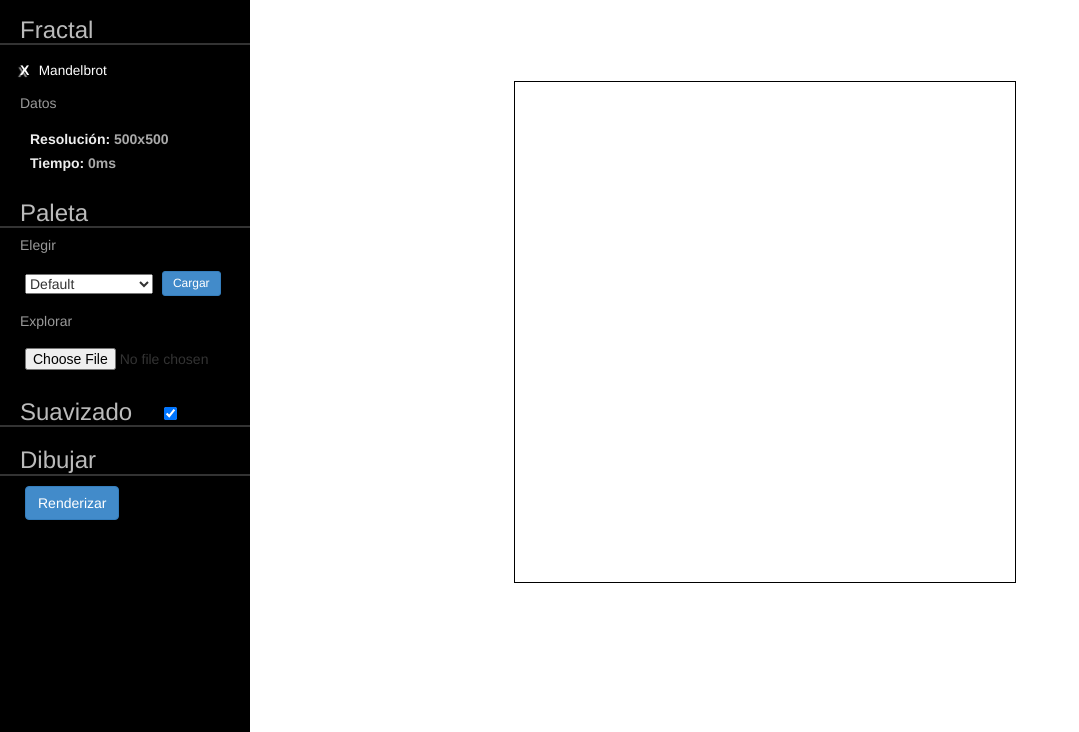
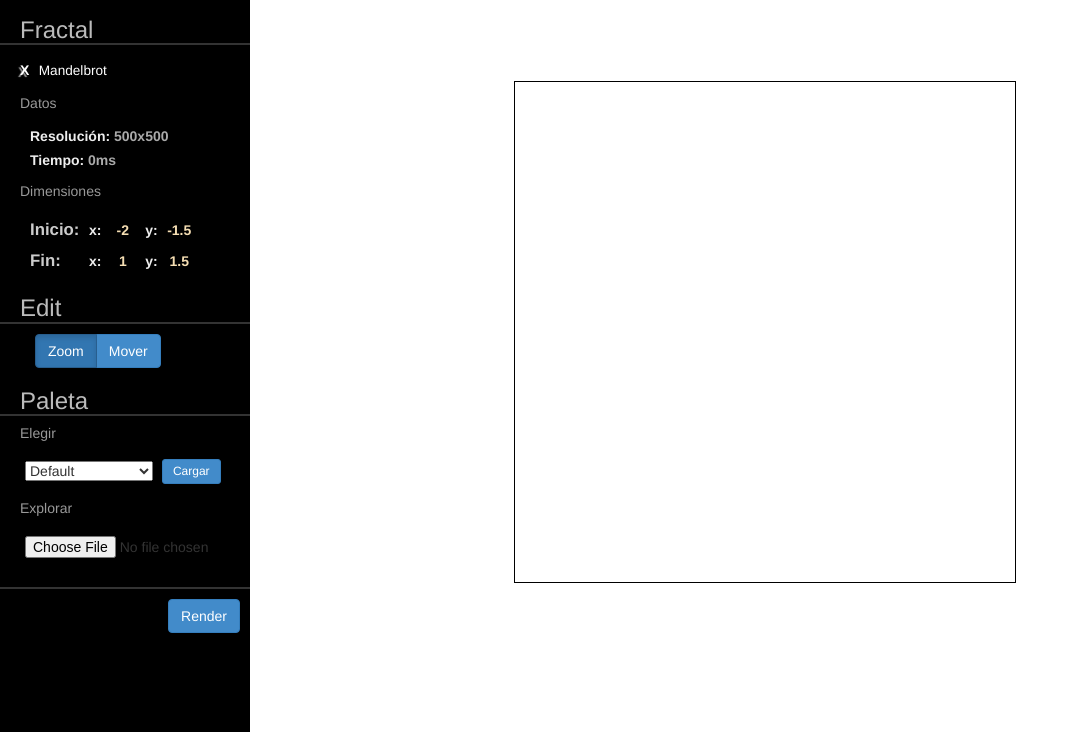
Before and after one commit to juampi92/VisualizacionCompI, a plain HTML site: page entrega2/index.html in a window 1280 px wide. Shown: the part 68-800 px from the top of the page, without its empty margins (0-1079 px from the left). Drawn offline with Linux system fonts and the light colour scheme.

Commit message:
Editable dimensions

```diff
--- a/engine/css/style.css
+++ b/engine/css/style.css
@@ -1,3 +1,11 @@
 body {
 	margin: auto;
 }
+
+.unselect{
+	-moz-user-select: -moz-none;
+	-khtml-user-select: none;
+	-webkit-user-select: none;
+	-ms-user-select: none;
+	user-select: none;
+}
--- a/entrega2/fractales.js
+++ b/entrega2/fractales.js
@@ -70,8 +70,7 @@ fractal.base.prototype.iterar = function(c){
 fractal.mandelbrot = function(){};
 fractal.mandelbrot.prototype = new fractal.base();
 
-fractal.mandelbrot.prototype.start = { x:-2 , y:-1.5 };
-fractal.mandelbrot.prototype.end = { x:1 , y:1.5 };
+fractal.mandelbrot.prototype.dim = {x:{s:-2,e:1},y:{s:-1.5,e:1.5}};
 fractal.mandelbrot.prototype.DIVERGE = 4; // Diverge al cuadrado
 fractal.mandelbrot.prototype.exp = 2;
 
--- a/entrega2/index.html
+++ b/entrega2/index.html
@@ -34,10 +34,33 @@
 							</select>
 						</div>
 						<h5>Datos</h5>
-						<ul id="datos">
-							<li><b>Resolución: <span>- x -</span></b><br></li>
-							<li><b title="Tiempo de cálculo">Tiempo: <span>- ms</span></b><br></li>
+						<ul id="datos" class="data">
+							<li><b>Resolución: <span>- x -</span></b></li>
+							<li><b title="Tiempo de cálculo">Tiempo: <span>- ms</span></b></li>
 						</ul>
+
+						<h5>Dimensiones</h5>
+						<ul id="complejos" class="data">
+							<li><span>Inicio:</span> x:<output name="s_x" contenteditable="true"></output>
+								y:<output name="s_y" contenteditable="true"></output>
+							</li>
+							<li><span>Fin:</span> x:<output name="e_x" contenteditable="true"></output>
+								y:<output name="e_y" contenteditable="true"></output>
+
+							</li>
+						</ul>
+
+						<div id="modes">
+		                	<h3>Edit</h3>
+							<div class="btn-group" data-toggle="buttons" style="text-indent:0;margin-left:35px;">
+			                  <label class="btn btn-primary active">
+			                    <input type="radio" name="options" value="zoom">Zoom
+			                  </label>
+			                  <label class="btn btn-primary">
+			                    <input type="radio" name="options" value="mover">Mover
+			                  </label>
+			                </div>
+		                </div>
 
 	                	<h3>Paleta</h3>
 	                	<div id="paletaSelect">
@@ -53,18 +76,21 @@
 		                </div>
 		                <div id="paletaSelected" style="display:none;">
 							<a id="paleta"><b>X</b> <small>Archivo.json</small></a>
+							<h5>Suavizado <input type="checkbox" id="softTransition" checked="false"></h5>
 							<ul id="paletaShow"></ul>
 							<a id="paletaSlide">Mostrar paleta</a>
 		                </div>
-		                <h3>Suavizado <input type="checkbox" id="softTransition" checked="false"></h3>
-	                	<h3>Dibujar</h3>
-	                	<button class="btn btn-primary" name="render">Renderizar</button>
+
+	                	<h3></h3>
+	                	<div style="text-align:right;margin-right:10px">
+	                		<button class="btn btn-primary" name="render">Render</button>
+	                	</div>
 	                </li>
 	            </ul>
 	        </div>
 
 	        <!-- Page content -->
-	        <div id="page-content-wrapper">
+	        <div id="page-content-wrapper" class="unselect">
 				<canvas id="canvas"></canvas>
 	        </div>
 	    </div>
--- a/entrega2/script.js
+++ b/entrega2/script.js
@@ -12,8 +12,13 @@
 			width:500,
 			height:500
 		},
+		dimensions: {
+			x:{s:0,e:0},
+			y:{s:0,e:0}
+		},
 		iniciate: function(){
 			Fractal.loaded = true;
+			Fractal.dimensions = fractal[Fractal.tipo].prototype.dim;
 			UI.setFractalprop();
 		},
 		clear: function(){
@@ -24,6 +29,9 @@
 		},
 		render: function(){
 			var self = this;
+
+			Fractal.dimensions = UI.getDimensions();
+			console.log(Fractal.dimensions);
 
 			if ( !Fractal.loaded || Fractal.busy ) return alert("El Fractal está ocupado");
 			Fractal.busy = true;
@@ -47,7 +55,6 @@
 				// Guardar imagen del fractal
 				Fractal.imagen = process.source;
 
-
 			});
 
 			Fractal.imagen.create( Fractal.properties.width , Fractal.properties.height );
@@ -57,7 +64,7 @@
 				process.loop({ fractal_nom: Fractal.tipo },
 					{x:0,y:0},
 					{x:Fractal.properties.width,y:Fractal.properties.height},
-					{x:{s:-2,e:1},y:{s:-1.5,e:1.5}},
+					Fractal.dimensions,
 					Fractal.paleta
 				);
 			//} else return alert("La paleta no está cargada");
@@ -78,6 +85,7 @@
 			this.$els.Fractal.fileName = this.$els.Fractal.fetchType.children('a:first');
 			this.$els.Fractal.selectType = this.$els.Fractal.fetchType.children('select#tipoFractal');
 			this.$els.Fractal.settings = $("#FractalSettings");
+			this.$els.Fractal.complejos = this.$els.Fractal.settings.find('ul#complejos');
 
 			this.$els.paleta = {
 				divs: {
@@ -150,6 +158,21 @@
 			var $lis = this.$els.Fractal.settings.find('ul#datos li');
 			$lis.eq(0).find('span').html(Fractal.properties.width+"x"+Fractal.properties.height);
 			$lis.eq(1).find('span').html(Fractal.lastTime + "ms");
+			var $dim = this.$els.Fractal.complejos;
+			$dim.find('output[name="s_x"]').html(Fractal.dimensions.x.s);
+			$dim.find('output[name="s_y"]').html(Fractal.dimensions.y.s);
+			$dim.find('output[name="e_x"]').html(Fractal.dimensions.x.e);
+			$dim.find('output[name="e_y"]').html(Fractal.dimensions.y.e);
+		},
+		getDimensions: function(){
+			var $dim = this.$els.Fractal.complejos;
+			return ret = {x: {
+					s: parseFloat( $dim.find('output[name="s_x"]').html() ),
+					e: parseFloat( $dim.find('output[name="e_x"]').html() )
+				},y:{
+					s: parseFloat( $dim.find('output[name="s_y"]').html() ),
+					e: parseFloat( $dim.find('output[name="e_y"]').html() )
+				}};
 		},
 		paletaSlide: function(){
 			var lista = UI.$els.paleta.slide.list,
--- a/entrega2/style.css
+++ b/entrega2/style.css
@@ -149,20 +149,43 @@ ul.sidebar-nav input[type="file"] {
 	margin-top: -3px;
 }
 
-#FractalSettings ul#datos{
+ul.data{
+
   color:#EEE;
-  padding:5px;
+  padding:2px;
   padding-left: 8px;
 }
 
-#FractalSettings ul#datos li{
+ul.data li{
   list-style: none;
   padding: 2px;
   line-height: 20px;
 }
 
-#FractalSettings ul#datos li span{
+ul#datos li span{
   color:#AAA;
+}
+
+ul#complejos li {
+  font-weight:bold;
+}
+
+ul#complejos li span {
+  font-size:1.2em;
+  font-weight: bold;
+  color:#ccc;
+  width:75px;
+  text-align: left;
+  margin-left: -20px;
+  display:inline-block;
+}
+
+ul#complejos output{
+  text-indent: 3px;
+  text-align: center;
+  display:inline-block;
+  min-width: 40px;
+  color:wheat;
 }
 
 ul#paletaShow {
```
